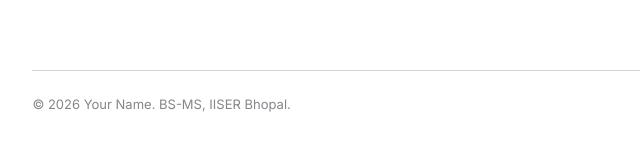
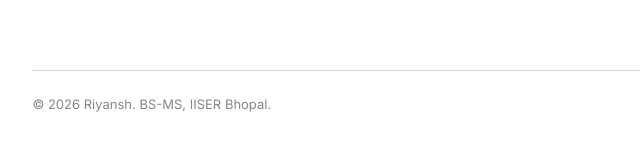
Before and after one commit to reachriyansh/My-site, a plain HTML site: page notes.html in a window 1280 px wide. Shown: the part 1650-1801 px from the top of the page, 110-750 px from the left. Drawn offline with Linux system fonts and the light colour scheme.

Commit message:
final touches

```diff
--- a/notes.html
+++ b/notes.html
@@ -45,7 +45,7 @@
     <a href="#" rel="noopener">LinkedIn</a>
     <a href="#" rel="noopener">Instagram</a>
   </div>
-  <p class="legal">© <span id="yr"></span> Your Name. BS-MS, IISER Bhopal.</p>
+  <p class="legal">© <span id="yr"></span> Riyansh. BS-MS, IISER Bhopal.</p>
 </footer>
 
 <script src="common.js"></script>
```
